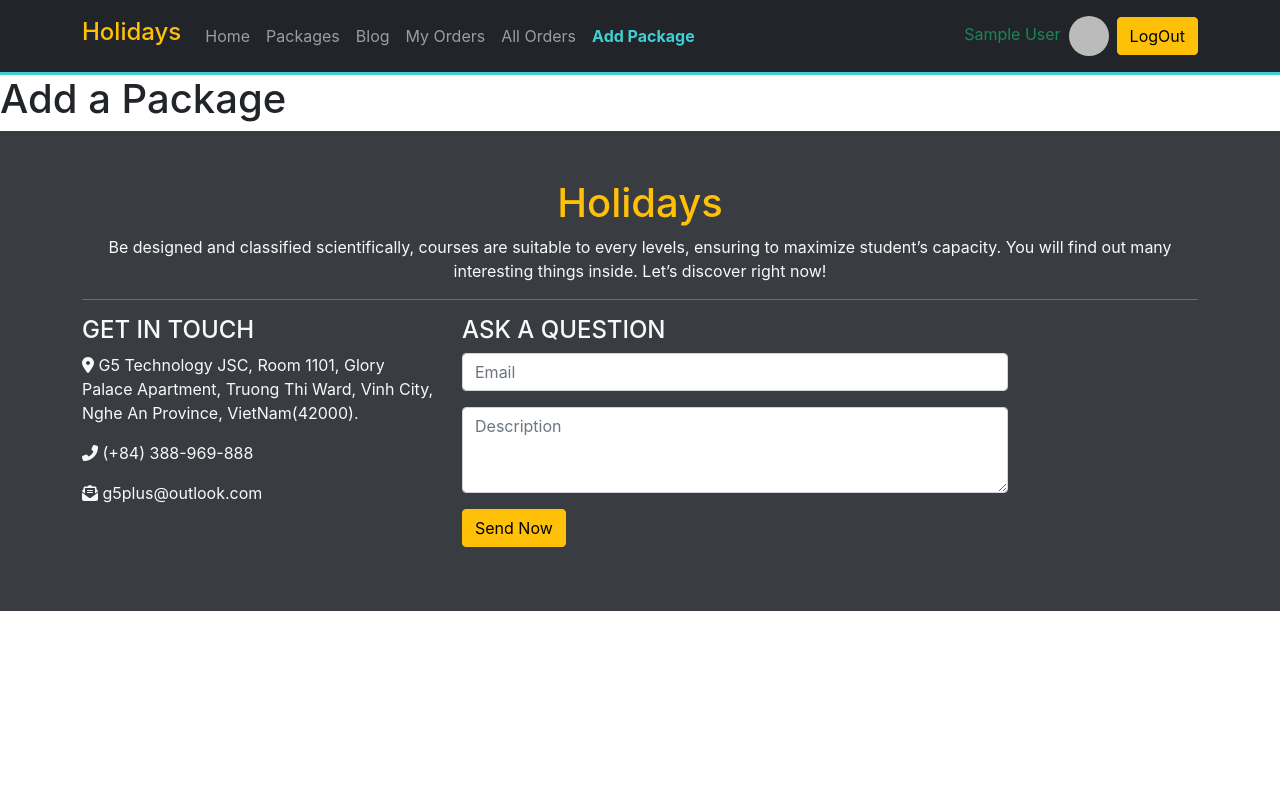
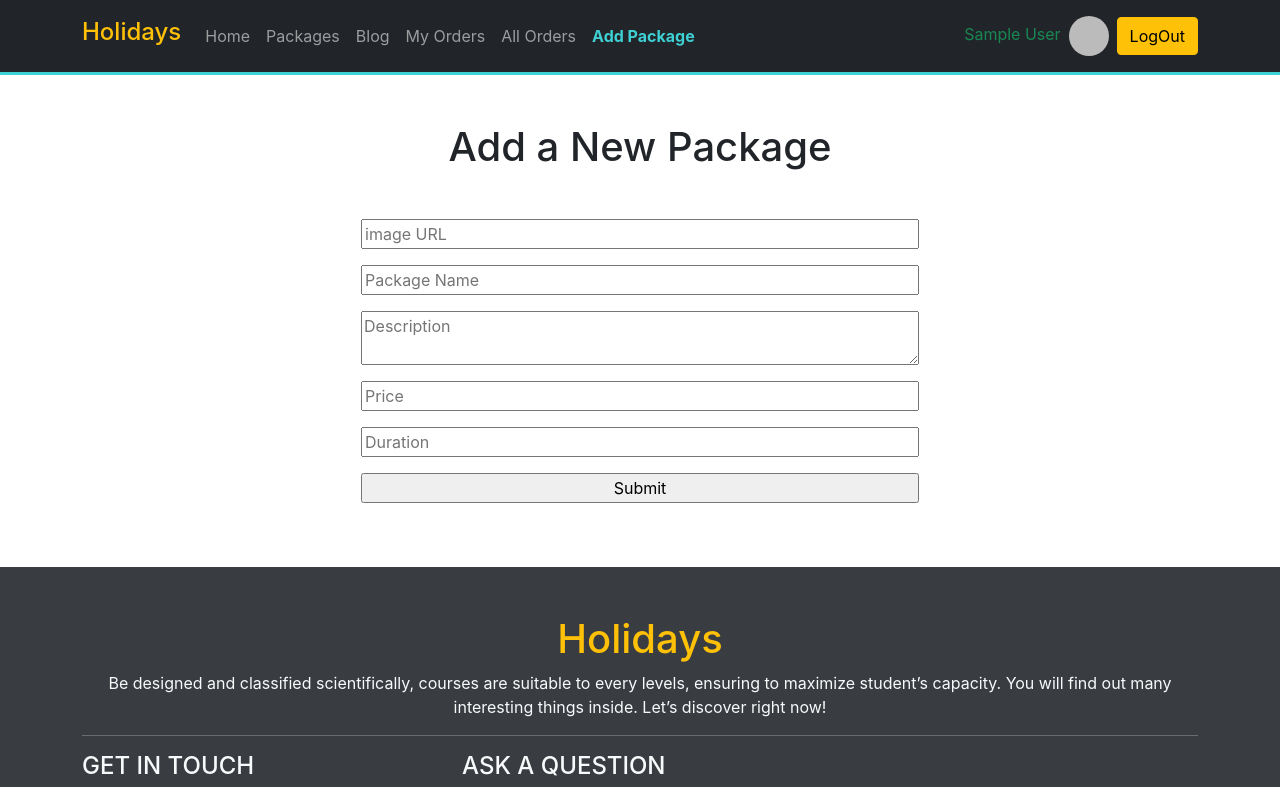
Before and after one commit to Ibrahim75754/holidays, a React (Create React App) app: page /addPackage in a window 1280 px wide. Shown: the top 787 px of the page. Built offline with nearby package versions, Linux system fonts and the light colour scheme; no server answers; sample sign-in values are in the browser's storage.

Commit message:
insert and show packages

```diff
--- a/package.json
+++ b/package.json
@@ -6,9 +6,11 @@
     "@testing-library/jest-dom": "^5.16.3",
     "@testing-library/react": "^12.1.4",
     "@testing-library/user-event": "^13.5.0",
+    "axios": "^0.26.1",
     "firebase": "^9.6.10",
     "react": "^18.0.0",
     "react-dom": "^18.0.0",
+    "react-hook-form": "^7.29.0",
     "react-router-dom": "^5.3.0",
     "react-scripts": "5.0.0",
     "web-vitals": "^2.1.4"
--- a/src/components/DashboardPages/AddPackage.js
+++ b/src/components/DashboardPages/AddPackage.js
@@ -1,9 +1,36 @@
+import axios from 'axios';
 import React from 'react';
+import { useForm } from 'react-hook-form';
 
 const AddPackage = () => {
+    const { register, handleSubmit, reset } = useForm();
+    const onSubmit = data => {
+        console.log(data);
+        // use AXIOS for post into data base
+        axios.post('http://localhost:5000/packages', data)
+            .then(res => {
+                console.log(res);
+                if (res.data.insertedId) {
+                    alert('data insert successfully');
+                    reset();
+                }
+            })
+    };
     return (
         <div>
-                <h1>Add a Package</h1>
+            <div className="container py-5">
+                <h1 className="text-center mb-5">Add a New Package</h1>
+                <div>
+                    <form onSubmit={handleSubmit(onSubmit)} className="d-flex flex-column justify-content-center align-items-center">
+                        <input className="w-50 mb-3"  {...register("img")} type="text" placeholder="image URL" required />
+                        <input className="w-50 mb-3" {...register("name")} type="name" placeholder="Package Name" required />
+                        <textarea className="w-50 mb-3"  {...register("description")} type="text" placeholder="Description" required />
+                        <input className="w-50 mb-3"  {...register("price")} type="number" placeholder="Price" required />
+                        <input className="w-50 mb-3"  {...register("duration")} type="tex" placeholder="Duration" required />
+                        <input className="w-50 mb-3" type="submit" />
+                    </form>
+                </div>
+            </div>
         </div>
     );
 };
--- a/src/components/Home/Home.js
+++ b/src/components/Home/Home.js
@@ -1,4 +1,5 @@
 import React from 'react';
+import Packages from '../Packages/Packages';
 import Banner from './Banner';
 import ContactUs from './ContactUs';
 
@@ -6,6 +7,7 @@ const Home = () => {
     return (
         <div>
            <Banner></Banner>
+           <Packages></Packages>
            <ContactUs></ContactUs>
         </div>
     );
--- a/src/components/Packages/Package.js
+++ b/src/components/Packages/Package.js
@@ -3,7 +3,7 @@ import { NavLink } from 'react-router-dom';
 import './Package.css';
 
 const Package = (props) => {
-    const { _id, name, img, description, price, duration } = props.Package;
+    const { _id, name, img, description, price, duration } = props.pac;
     return (
         <div>
             <div className="col">
--- a/src/components/Packages/Packages.js
+++ b/src/components/Packages/Packages.js
@@ -7,11 +7,11 @@ import Package from './Package';
 const Packages = () => {
     const [packages,setPackages]=useState([]);
     useEffect(()=>{
-        fetch('')
+        fetch('http://localhost:5000/packages')
         .then(res => res.json())
         .then(data => setPackages(data));
     },[]);
-
+    console.log(packages);
     return (
         <div>
 
```
Also changed, not shown: 1 other file (tests, documents, lock files or other folders).
